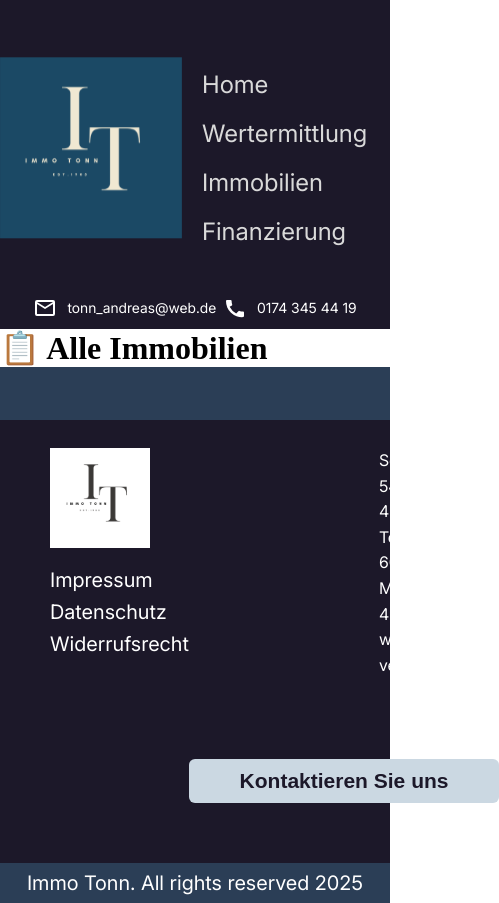
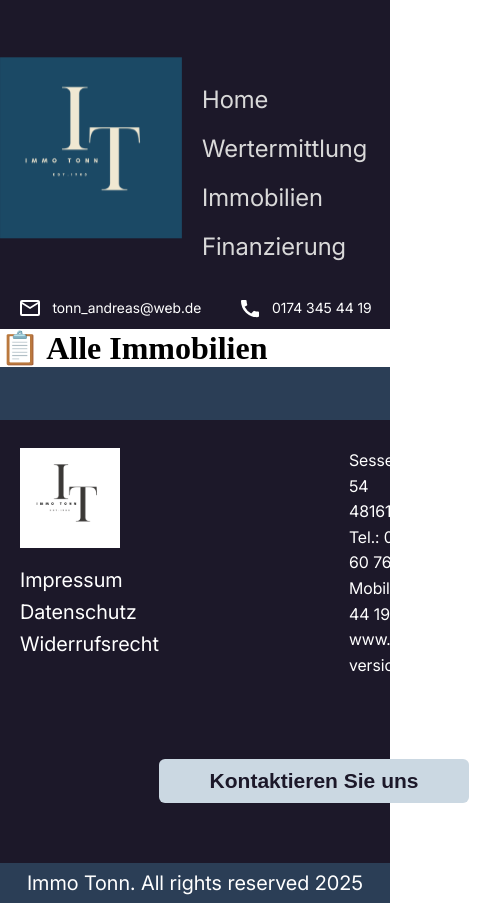
Before and after one commit to Immo-Tonn/immo, a React (Vite) app in the folder FE/: page /immobilien in a window 390 px wide. Shown: the whole page, 499 px wide, since content can reach past the window. Built offline with nearby package versions, Linux system fonts and the light colour scheme.

Commit message:
feat: enhance layout and responsiveness in various components; adjust paddings and media queries

```diff
--- a/FE/src/widgets/AboutUs/AboutUs.module.css
+++ b/FE/src/widgets/AboutUs/AboutUs.module.css
@@ -24,6 +24,7 @@
 .contentWrapper {
   display: flex;
   align-items: center;
+  padding: 0 20px 0 20px;
 }
 .textBlock {
   display: flex;
@@ -46,7 +47,7 @@
 }
 
 @media (max-width: 765px) {
-  .logo {
+  .logoDesktop {
     max-width: 134px;
   }
   .contentWrapper {
--- a/FE/src/widgets/DynamicTitle/DynamicTitle.module.css
+++ b/FE/src/widgets/DynamicTitle/DynamicTitle.module.css
@@ -17,11 +17,16 @@
   align-items: center;
 }
 
-@media (max-width: 573px) {
+@media (max-width: 572px) {
   .logoMobile {
     display: flex;
   }
   .titleWrapper h1 {
     max-width: 300px;
   }
+  .titleWrapper {
+    display: flex;
+    align-items: center;
+    flex-direction: column-reverse;
+  }
 }
--- a/FE/src/widgets/FiveSteps/FiveSteps.module.css
+++ b/FE/src/widgets/FiveSteps/FiveSteps.module.css
@@ -79,6 +79,12 @@
   text-align: center;
   color: #f5f5f5;
 }
+
+.verkaufButton[disabled] {
+  color: white;
+  background-color: #091321;
+}
+
 @media (max-width: 765px) {
   .buttonWrapper {
     justify-content: center;
--- a/FE/src/widgets/Footer/Footer.module.css
+++ b/FE/src/widgets/Footer/Footer.module.css
@@ -14,7 +14,7 @@ footer {
 .footerContainer {
   display: flex;
   justify-content: space-between;
-  padding: 28px 108px 0 110px;
+  padding: 28px clamp(20px, 5vw, 51px) 0 clamp(20px, 5vw, 50px);
   max-width: 1024px;
   margin: 0 auto;
 }
@@ -78,8 +78,7 @@ footer {
   color: #fff;
 }
 
-@media (max-width: 572px) {
-  .footerContainer {
-    padding: 28px 51px 0 50px;
-  }
+.contactButton[disabled] {
+  color: white;
+  background-color: #557289;
 }
--- a/FE/src/widgets/Header/Header.module.css
+++ b/FE/src/widgets/Header/Header.module.css
@@ -42,6 +42,7 @@ header {
 .headerNav {
   max-width: 1024px;
   margin: 0 auto;
+  padding-top: 30px;
   display: flex;
   justify-content: flex-end;
   align-items: center;
@@ -146,7 +147,6 @@ header {
   }
   .headerContactsMobile {
     display: flex;
-    padding: 0 30px 0 30px;
     list-style: none;
     justify-content: space-around;
   }
```
